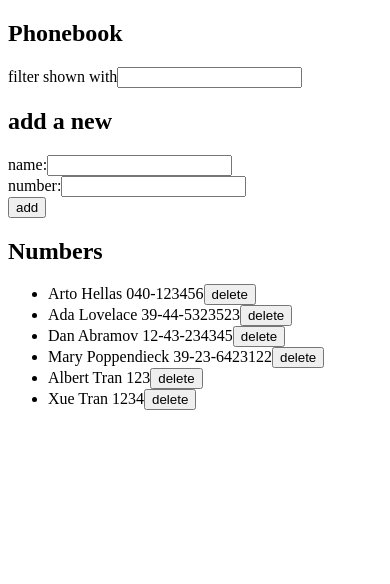
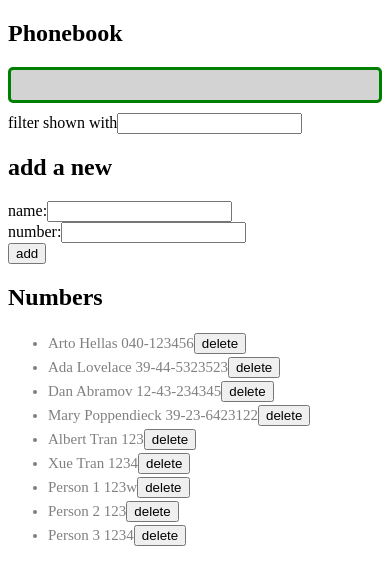
Before and after one commit to albertxtran/part2, a React (Create React App) app in the folder phonebook/: page / in a window 390 px wide. Shown: the top 584 px of the page. Built offline with nearby package versions, Linux system fonts and the light colour scheme; data requests are answered from the project's data file.

Commit message:
2.19 Phonebook step11

```diff
--- a/phonebook/db.json
+++ b/phonebook/db.json
@@ -29,6 +29,21 @@
       "name": "Xue Tran",
       "number": "1234",
       "id": 7
+    },
+    {
+      "name": "Person 1",
+      "number": "123w",
+      "id": 8
+    },
+    {
+      "name": "Person 2",
+      "number": "123",
+      "id": 9
+    },
+    {
+      "name": "Person 3",
+      "number": "1234",
+      "id": 10
     }
   ]
 }
--- a/phonebook/src/App.js
+++ b/phonebook/src/App.js
@@ -1,4 +1,5 @@
 import { useState, useEffect } from "react";
+import Notification from "./components/Notification";
 import Filter from "./components/Filter";
 import PersonForm from "./components/PersonForm";
 import Persons from "./components/Persons";
@@ -7,6 +8,7 @@ import personServices from "./services/persons";
 const App = () => {
   const [persons, setPersons] = useState([]);
   const [newFilter, setFilter] = useState("");
+  const [notification, setNotification] = useState({});
 
   useEffect(() => {
     personServices.getAll().then((response) => {
@@ -45,12 +47,14 @@ const App = () => {
     }
     personServices.create(value).then((response) => {
       setPersons(persons.concat(response));
+      setNotification({ message: `Added ${value.name}`, error: false });
     });
   };
 
   return (
     <div>
       <h2>Phonebook</h2>
+      <Notification message={notification.message} error={notification.error} />
       <Filter filter={newFilter} onChange={handleFilterChange} />
       <h2>add a new</h2>
       <PersonForm addPerson={addPerson} />
--- /dev/null
+++ b/phonebook/src/components/Notification.js
@@ -0,0 +1,11 @@
+const Notification = ({ message, error }) => {
+  console.log("message: ", message);
+  console.log("error: ", error);
+  if (message === null) {
+    return null;
+  }
+
+  return <div className={error ? "error" : "success"}>{message}</div>;
+};
+
+export default Notification;
--- a/phonebook/src/index.css
+++ b/phonebook/src/index.css
@@ -1,13 +1,25 @@
-body {
-  margin: 0;
-  font-family: -apple-system, BlinkMacSystemFont, 'Segoe UI', 'Roboto', 'Oxygen',
-    'Ubuntu', 'Cantarell', 'Fira Sans', 'Droid Sans', 'Helvetica Neue',
-    sans-serif;
-  -webkit-font-smoothing: antialiased;
-  -moz-osx-font-smoothing: grayscale;
+li {
+  color: grey;
+  padding-top: 3px;
+  font-size: 15px;
 }
 
-code {
-  font-family: source-code-pro, Menlo, Monaco, Consolas, 'Courier New',
-    monospace;
+.success {
+  color: green;
+  background: lightgrey;
+  font-size: 25px;
+  border-style: solid;
+  border-radius: 5px;
+  padding: 15px;
+  margin-bottom: 10px;
 }
+
+.error {
+  color: red;
+  background: lightgrey;
+  font-size: 25px;
+  border-style: solid;
+  border-radius: 5px;
+  padding: 15px;
+  margin-bottom: 10px;
+}
--- a/phonebook/src/index.js
+++ b/phonebook/src/index.js
@@ -1,4 +1,5 @@
 import ReactDOM from "react-dom";
 import App from "./App";
+import "./index.css";
 
 ReactDOM.render(<App />, document.getElementById("root"));
```
